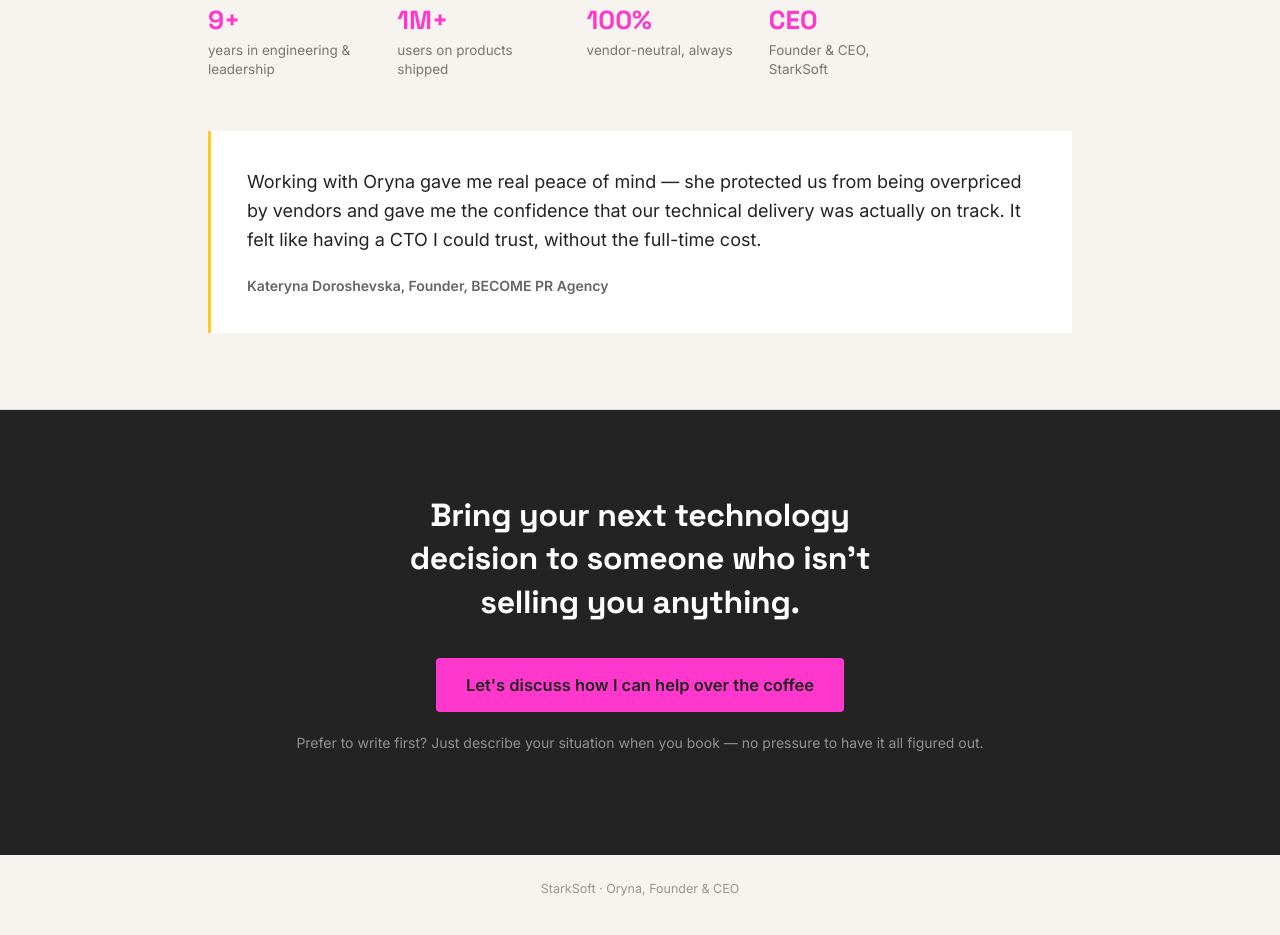
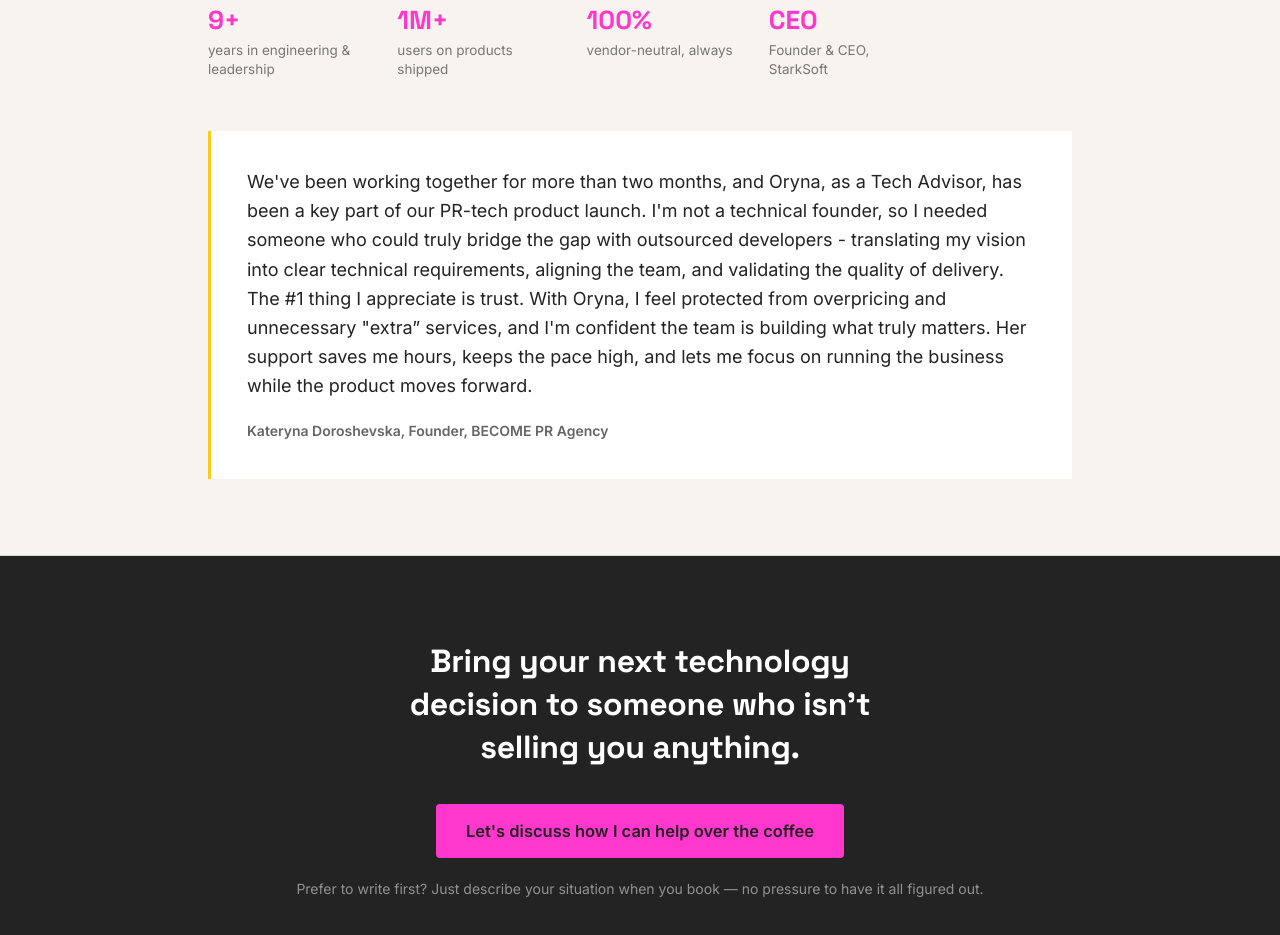
Before and after one commit to AraMad/fractionalcto, a plain HTML site: page index.html in a window 1280 px wide. Shown: the part 1971-2906 px from the top of the page. Drawn offline with Linux system fonts and the light colour scheme.

Commit message:
updated feedback text

```diff
--- a/index.html
+++ b/index.html
@@ -338,7 +338,7 @@
       </div>
 
       <blockquote>
-        <p>Working with Oryna gave me real peace of mind &mdash; she protected us from being overpriced by vendors and gave me the confidence that our technical delivery was actually on track. It felt like having a CTO I could trust, without the full-time cost.</p>
+        <p>We've been working together for more than two months, and Oryna, as a Tech Advisor, has been a key part of our PR-tech product launch. I'm not a technical founder, so I needed someone who could truly bridge the gap with outsourced developers - translating my vision into clear technical requirements, aligning the team, and validating the quality of delivery. The #1 thing I appreciate is trust. With Oryna, I feel protected from overpricing and unnecessary "extra” services, and I'm confident the team is building what truly matters. Her support saves me hours, keeps the pace high, and lets me focus on running the business while the product moves forward.</p>
         <span class="attrib">Kateryna Doroshevska, Founder, BECOME PR Agency</span>
       </blockquote>
     </div>
```
